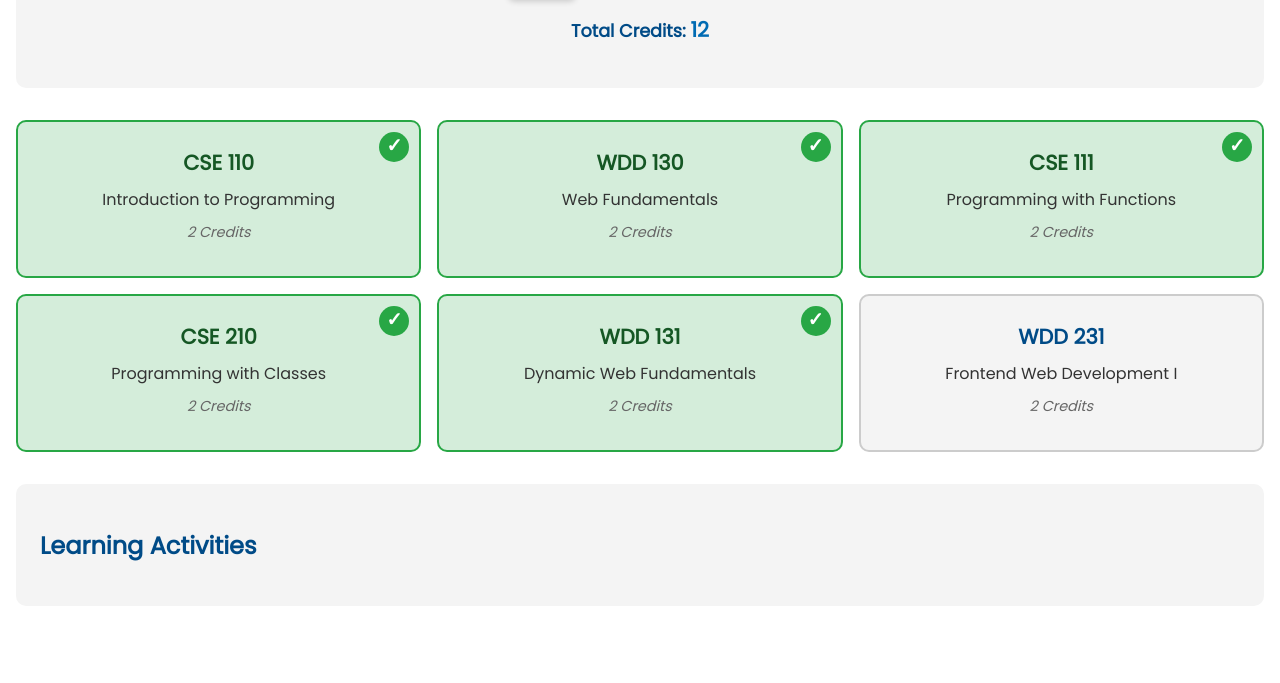
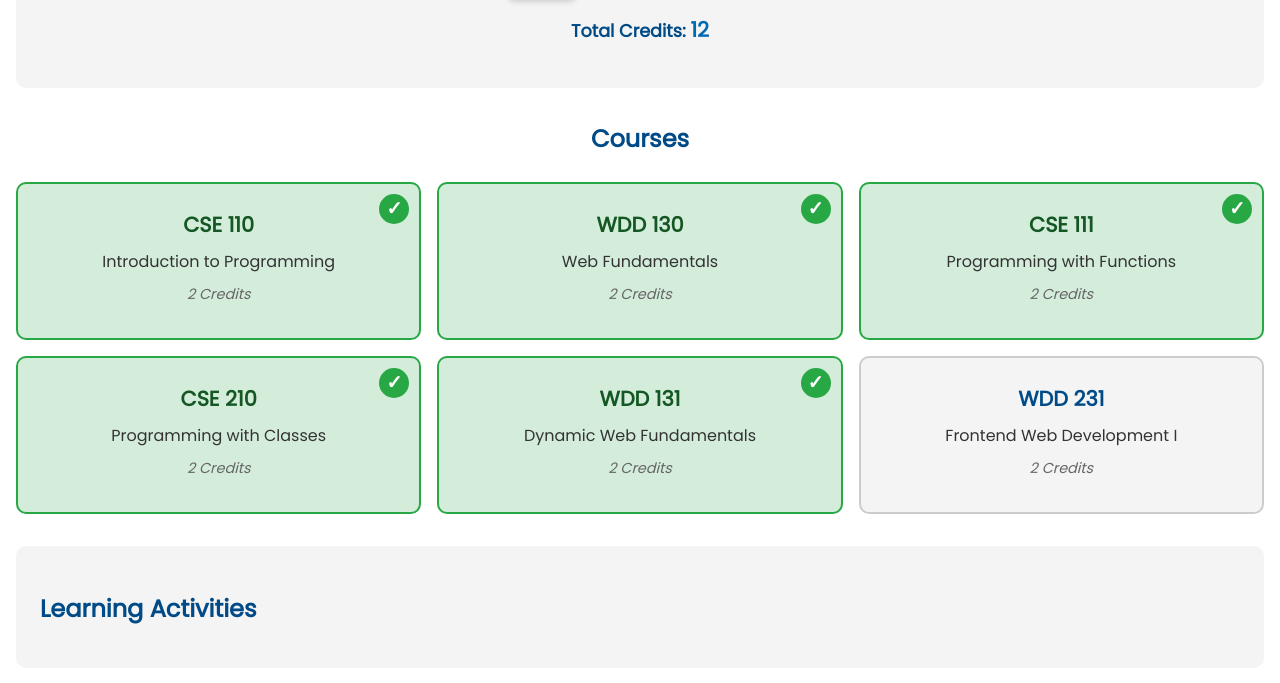
Before and after one commit to EbenezerGasonoo/wdd231, a plain HTML site: page index.html in a window 1280 px wide. Shown: the part 832-1515 px from the top of the page. Drawn offline with Linux system fonts and the light colour scheme; no server answers.

Commit message:
sections

```diff
--- a/index.html
+++ b/index.html
@@ -66,8 +66,11 @@
     <p class="credits-display">Total Credits: <span id="credits">0</span></p>
   </section>
 
-  <section id="courses" class="course-grid">
-    <!-- Course cards will be inserted here by JavaScript -->
+  <section id="courses-section">
+    <h2>Courses</h2>
+    <div class="course-grid">
+      <!-- Course cards will be inserted here by JavaScript -->
+    </div>
   </section>
 
   <section class="learning-activities">
--- a/scripts/courses.js
+++ b/scripts/courses.js
@@ -63,7 +63,7 @@ const courses = [
 ];
 
 // Get DOM elements
-const coursesContainer = document.querySelector('#courses');
+const coursesContainer = document.querySelector('.course-grid');
 const allButton = document.querySelector('#all');
 const cseButton = document.querySelector('#cse');
 const wddButton = document.querySelector('#wdd');
--- a/styles/base.css
+++ b/styles/base.css
@@ -134,12 +134,22 @@ nav ul li a:hover {
   color: #006bb3;
 }
 
+/* === Courses Section === */
+#courses-section {
+  margin: 2rem 0;
+}
+
+#courses-section h2 {
+  text-align: center;
+  color: #004b87;
+  margin-bottom: 1.5rem;
+}
+
 /* === Course Grid === */
 .course-grid {
   display: grid;
   grid-template-columns: 1fr;
   gap: 1rem;
-  margin: 2rem 0;
 }
 
 @media screen and (min-width: 600px) {
@@ -417,6 +427,10 @@ main.dark-mode .learning-activities {
   border: 1px solid #444;
 }
 
+main.dark-mode #courses-section h2 {
+  color: #ffd700;
+}
+
 main.dark-mode .course-card {
   background-color: #2c2c2c;
   border-color: #555;
```
